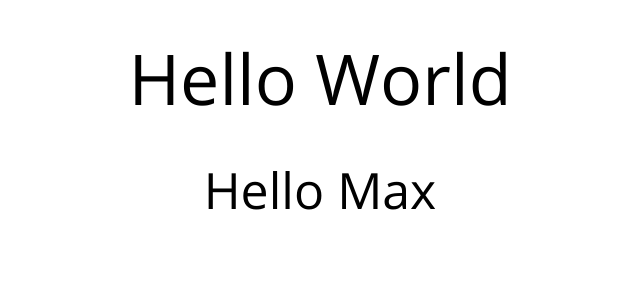
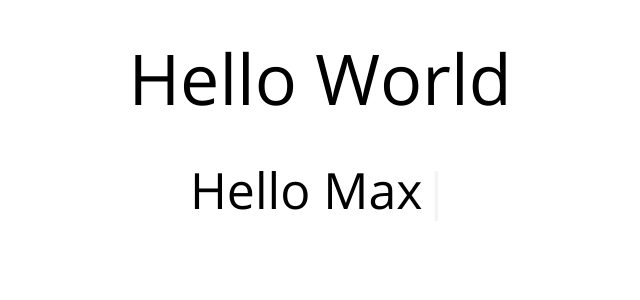
Before and after one commit to Velocima/front-end-react-effects, a Next.js app: page / in a window 1280 px wide. Shown: the top 300 px of the page, without its empty margins (320-960 px from the left). Built offline with nearby package versions, Linux system fonts and the light colour scheme.

Commit message:
typed effect styling put in own file. text inserion symbol made optional via props

```diff
--- a/components/typed.jsx
+++ b/components/typed.jsx
@@ -1,6 +1,7 @@
 import { useState, useEffect } from 'react';
+import style from '../styles/typed.module.css';
 
-export default function Typed({ prefix, words, suffix }) {
+export default function Typed({ prefix, words, suffix, textInsertion }) {
 	const [isTypingDirectionForward, setIsTypingDirectionForward] = useState(true);
 	const [currentLetterIndex, setCurrentLetterIndex] = useState(0);
 	const [currentWordIndex, setCurrentWordIndex] = useState(0);
@@ -11,7 +12,6 @@ export default function Typed({ prefix, words, suffix }) {
 			throw new Error(`Words Array contains non string operand ${word} at index ${index}`);
 		if (word === '') throw new Error(`Words Array contains empty string at index ${index}`);
 	});
-
 	useEffect(() => {
 		const handleChange = () => {
 			setIsTypingDirectionForward((prevState) => {
@@ -56,7 +56,10 @@ export default function Typed({ prefix, words, suffix }) {
 
 	return (
 		<>
-			<p>{`${prefix || ''} ${typedWord}${suffix || ''}`}</p>
+			<p className={style.typed}>
+				{`${prefix || ''} ${typedWord}${suffix || ''}`}
+				<span style={{ display: textInsertion ? 'inline' : 'none' }}>|</span>
+			</p>
 		</>
 	);
 }
--- a/pages/index.jsx
+++ b/pages/index.jsx
@@ -12,7 +12,7 @@ export default function Home() {
 			<main className={styles.main}>
 				<h1>Hello World</h1>
 
-				<Typed prefix='Hello' words={['Max', 'World', 'Matt']} />
+				<Typed prefix='Hello' words={['Max', 'World', 'Matt']} textInsertion />
 			</main>
 		</>
 	);
--- /dev/null
+++ b/styles/typed.module.css
@@ -0,0 +1,21 @@
+.typed span {
+	animation: typeIndicatorFlash 0.8s infinite;
+}
+
+@keyframes typeIndicatorFlash {
+	0% {
+		opacity: 0;
+	}
+	40% {
+		opacity: 0;
+	}
+	50% {
+		opacity: 1;
+	}
+	90% {
+		opacity: 1;
+	}
+	100% {
+		opacity: 0;
+	}
+}
```
